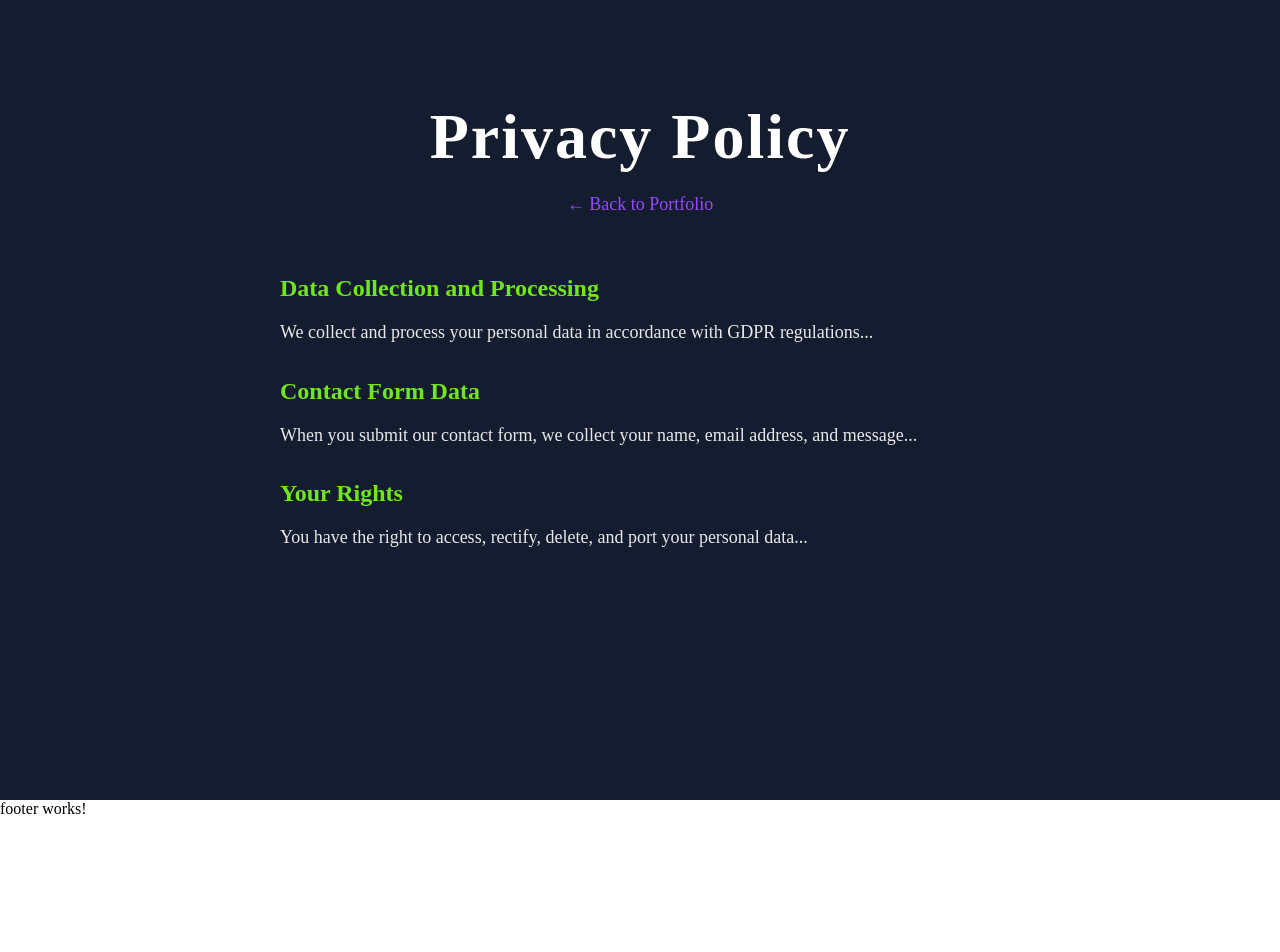
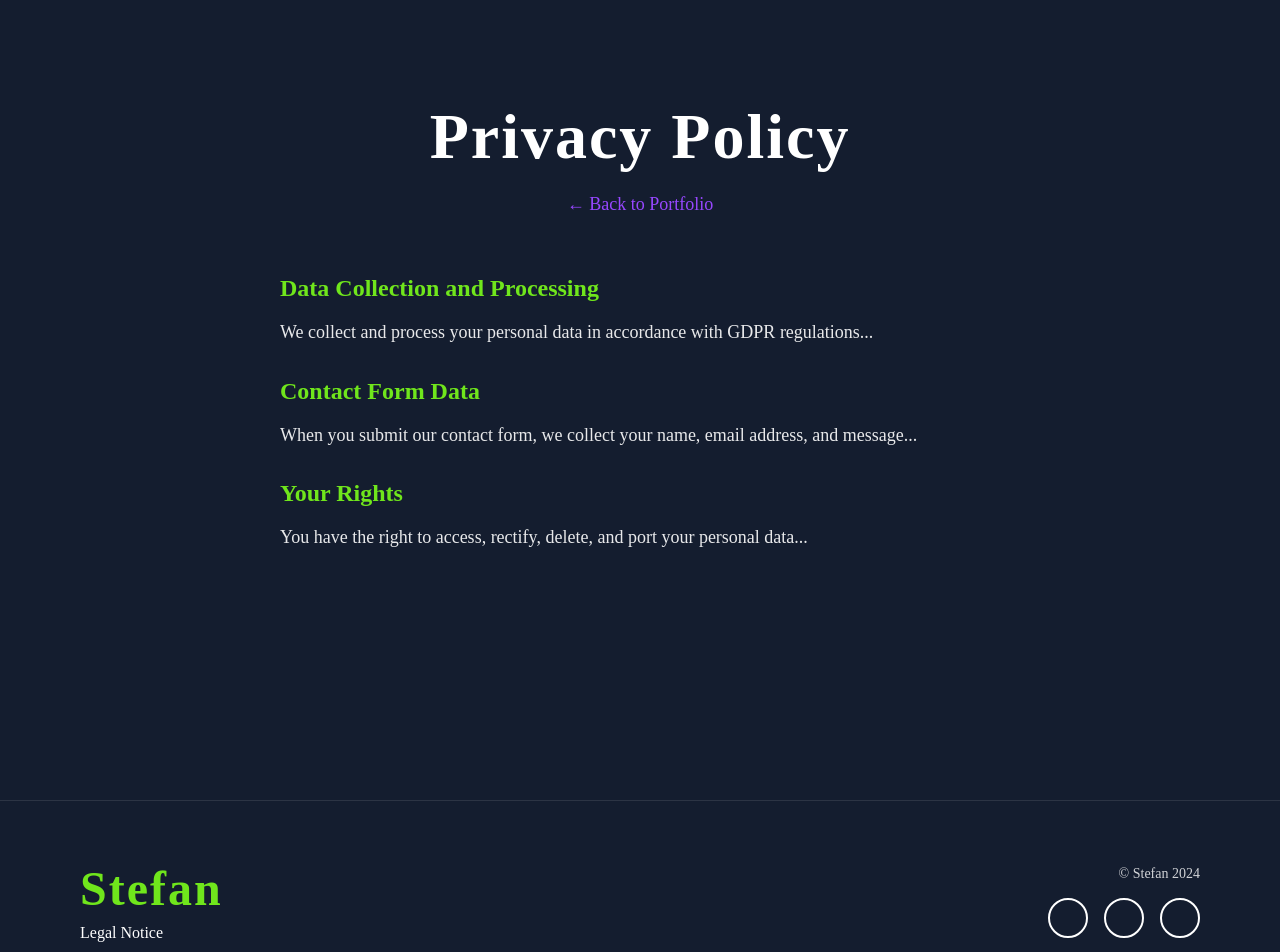
Before and after one commit to Stefan374245/Portfolio, an Angular app: page /privacy-policy in a window 1280 px wide. Shown: the top 952 px of the page. Before the commit the page ends 818 px from the top, so only its background shows below. Built offline with nearby package versions, Linux system fonts and the light colour scheme.

Commit message:
feat : add footerComponent

```diff
--- a/src/app/shared/footer/footer.component.html
+++ b/src/app/shared/footer/footer.component.html
@@ -1 +1,32 @@
-<p>footer works!</p>
+<footer class="footer">
+  <div class="footer-content">
+    <div class="footer-left">
+      <h2 class="footer-name">Stefan</h2>
+      <a routerLink="/legal-notice" class="footer-subtitle-link" (click)="resetHoverState()">
+        <p class="footer-subtitle">Legal Notice</p>
+      </a>
+    </div>
+    <div class="footer-right">
+      <p class="footer-copyright">© Stefan 2024</p>
+      <nav class="social-navigation" aria-label="Social Media Links">
+        <ul class="social-links">
+          <li>
+            <a href="#" class="social-link github" aria-label="GitHub Profile">
+              <i class="fab fa-github"></i>
+            </a>
+          </li>
+          <li>
+            <a href="#" class="social-link email" aria-label="Email Contact">
+              <i class="fas fa-envelope"></i>
+            </a>
+          </li>
+          <li>
+            <a href="#" class="social-link linkedin" aria-label="LinkedIn Profile">
+              <i class="fab fa-linkedin"></i>
+            </a>
+          </li>
+        </ul>
+      </nav>
+    </div>
+  </div>
+</footer>
--- a/src/app/shared/footer/footer.component.scss
+++ b/src/app/shared/footer/footer.component.scss
@@ -0,0 +1,135 @@
+@import '../../../variables.scss';
+@import '../../../../mixin.scss';
+
+.footer {
+  background-color: $background-color;
+  padding: 60px 0;
+  border-top: 1px solid rgba($text-color, 0.1);
+
+  .footer-content {
+    @include displayFlex(row, space-between, center);
+    max-width: 1440px;
+    margin: 0 auto;
+    padding: 0 80px;
+
+    @media (max-width: $breakpoint-md) {
+      @include displayFlex(column, center, center, 32px);
+      padding: 0 40px;
+    }
+
+    @media (max-width: $breakpoint-sm) {
+      padding: 0 20px;
+    }
+  }
+
+  .footer-left {
+    @include displayFlex(column, flex-start, flex-start, 8px);
+
+    .footer-name {
+      @include headline($primary-color, 48px, 700, 2px);
+      margin: 0;
+      text-align: left;
+
+      @media (max-width: $breakpoint-md) {
+        text-align: center;
+        font-size: 40px;
+      }
+    }
+
+    .footer-subtitle-link {
+      text-decoration: none;
+      @include transition(all, $transition-speed, $transition-ease);
+
+      .footer-subtitle {
+        @include color($text-color);
+        font-size: 16px;
+        font-weight: 400;
+        margin: 0;
+        @include transition(color, $transition-speed, $transition-ease);
+      }
+
+      &:hover {
+        .footer-subtitle {
+          color: $primary-color;
+        }
+      }
+    }
+  }
+
+  .footer-right {
+    @include displayFlex(column, center, flex-end, 16px);
+
+    @media (max-width: $breakpoint-md) {
+      @include displayFlex(column, center, center, 16px);
+    }
+
+    .footer-copyright {
+      @include color($text-color);
+      font-size: 14px;
+      font-weight: 400;
+      margin: 0;
+      opacity: 0.8;
+
+      @media (max-width: $breakpoint-md) {
+        order: 2;
+      }
+    }
+
+    .social-navigation {
+      .social-links {
+        @include displayFlex(row, center, center, 16px);
+        list-style: none;
+        margin: 0;
+        padding: 0;
+
+        @media (max-width: $breakpoint-md) {
+          order: 1;
+        }
+
+        li {
+          .social-link {
+            @include displayFlex(row, center, center);
+            width: 40px;
+            height: 40px;
+            background-color: transparent;
+            border: 2px solid $text-color;
+            border-radius: 50%;
+            @include color($text-color);
+            text-decoration: none;
+            @include transition(all, $transition-speed, $transition-ease);
+
+            i {
+              font-size: 18px;
+            }
+
+            &:hover {
+              background-color: $primary-color;
+              border-color: $primary-color;
+              color: $background-color;
+              transform: translateY(-2px);
+              @include boxShadow(0 4px 12px rgba($primary-color, 0.3));
+            }
+
+            &.github:hover {
+              background-color: $text-color;
+              border-color: $text-color;
+              color: $background-color;
+            }
+
+            &.email:hover {
+              background-color: $required-color;
+              border-color: $required-color;
+              color: $text-color;
+            }
+
+            &.linkedin:hover {
+              background-color: #0077B5;
+              border-color: #0077B5;
+              color: $text-color;
+            }
+          }
+        }
+      }
+    }
+  }
+}
--- a/src/app/shared/footer/footer.component.ts
+++ b/src/app/shared/footer/footer.component.ts
@@ -1,12 +1,44 @@
 import { Component } from '@angular/core';
+import { Router, RouterModule } from '@angular/router';
+import { CommonModule } from '@angular/common';
 
 @Component({
   selector: 'app-footer',
   standalone: true,
-  imports: [],
+  imports: [CommonModule, RouterModule],
   templateUrl: './footer.component.html',
-  styleUrl: './footer.component.scss'
+  styleUrls: ['./footer.component.scss'],
 })
 export class FooterComponent {
+  hoveredLink: string | null = null;
 
+  constructor(private router: Router) {}
+
+  /**
+   * Resets any hover states when navigating to legal notice
+   */
+  resetHoverState(): void {
+    this.hoveredLink = null;
+  }
+
+  /**
+   * Opens GitHub profile in new tab
+   */
+  openGitHub(): void {
+    window.open('https://github.com/yourusername', '_blank');
+  }
+
+  /**
+   * Opens email client
+   */
+  openEmail(): void {
+    window.open('mailto:your.email@example.com', '_blank');
+  }
+
+  /**
+   * Opens LinkedIn profile in new tab
+   */
+  openLinkedIn(): void {
+    window.open('https://linkedin.com/in/yourprofile', '_blank');
+  }
 }
```
